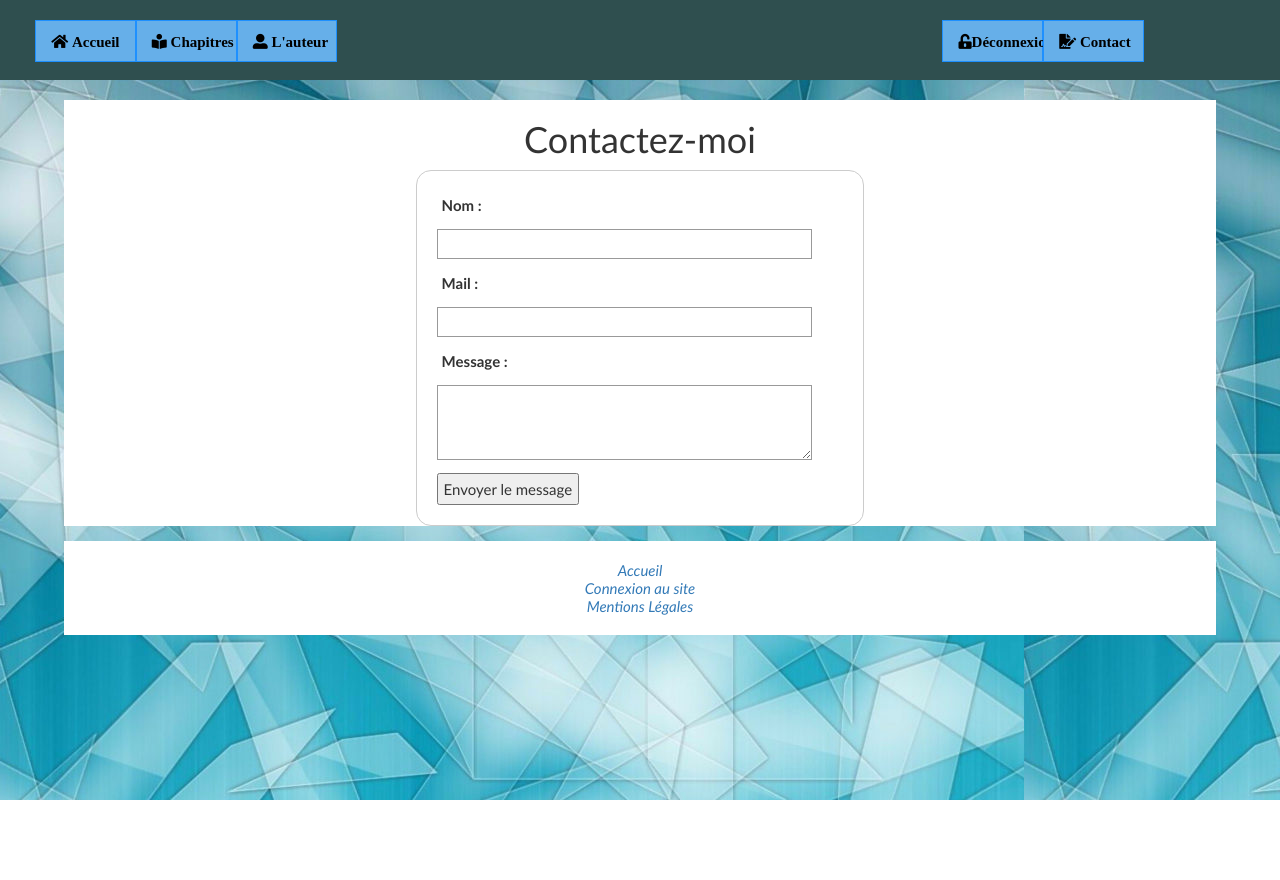
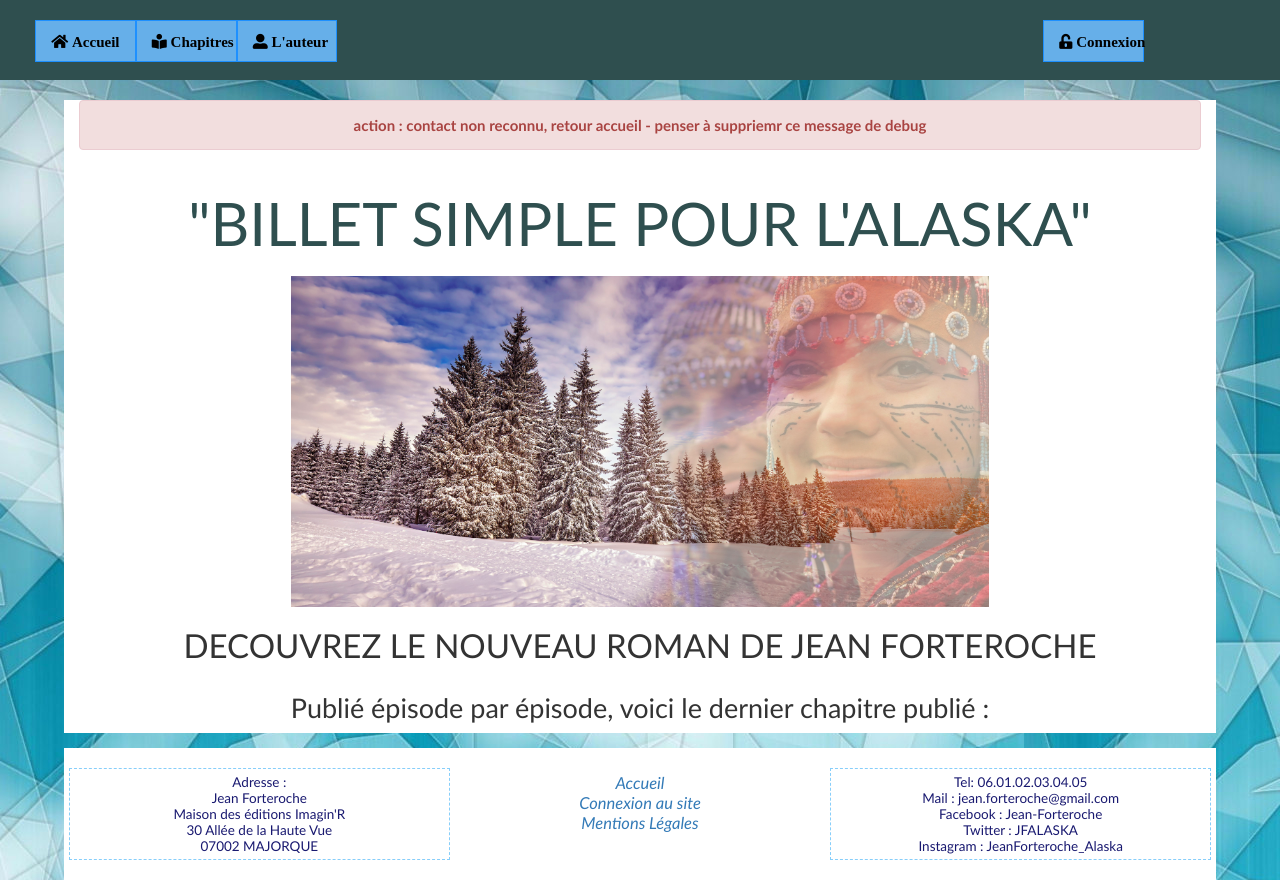
Before and after one commit to Liliaze/blog_ecrivain_oc_dwj_p4, a PHP site: page /index.php?action=contact in a window 1280 px wide. Before the commit the page ends 800 px from the top, so only its background shows below. Run offline with PHP 8.4, Linux system fonts and the light colour scheme; data that the repository does not hold is empty; some libraries are stand-ins or nearby versions.

Commit message:
update content of blog and enhance css

```diff
--- a/index.php
+++ b/index.php
@@ -31,9 +31,6 @@
                     break;
                 case 'author' :
                     $pageController->displayAuthorPage();
-                    break;
-                case 'contact' :
-                    $pageController->displayContactPage();
                     break;
                 case 'legal' :
                     $pageController->displayLegalPage();
--- a/public/css/style-lg.css
+++ b/public/css/style-lg.css
@@ -35,6 +35,18 @@ footer {
     width: 90vw;
 }
 
+#contact1, #contact2 {
+    font-size: 0.9em;
+    padding: 5px;
+    color: midnightblue;
+    border: 1px dashed lightskyblue;
+}
+#linkMenu   {
+    padding: 5px;
+    font-size: 1.1em;
+    font-style: italic;
+ }
+
 #content{
     text-align: center;
     width: 90vw;
@@ -51,6 +63,10 @@ footer {
     color: darkslategray;
     font-size: 4em;
     margin: 20px auto 20px auto;
+}
+#authorDiv {
+    width: 90%;
+    margin: auto;
 }
 #authorImg {
     width :30%;
@@ -146,7 +162,7 @@ ul#menu a i {
     background-color: white;
     color: firebrick;
 }
-.likeButton{
+.myLikeButton{
     background-color: lightgreen;
 }
 .dislikeButton {
@@ -161,7 +177,7 @@ ul#menu a i {
 .signaled{
     background-color: sandybrown;
 }
-.likeButton:hover {
+.myLikeButton:hover {
     background-color: mediumspringgreen;
     color: black;
 }
@@ -173,7 +189,7 @@ ul#menu a i {
       background-color: orangered;
       color: black;
   }
-.likeButton i, .dislikeButton i, .signaledButton i{
+.myLikeButton i, .dislikeButton i, .signaledButton i{
     color: black;
 }
 .rightLi {
--- a/view/frontend/chapter.php
+++ b/view/frontend/chapter.php
@@ -17,7 +17,7 @@ ob_start(); ?>
         </h2>
         <p><?= nl2br($data['content']) ?> <br/></p>
     </div>
-    <?php if (isset($_SESSION['login']) && $_SESSION['login'] != '') { ?>
+    <?php if (isset($_SESSION['login']) && $_SESSION['login'] != '' || !isset($_SESSION['login'])) { ?>
         <div class="postComment col-lg-12">
             <form action="index.php?action=addComment&amp;idChapter=<?= $data['id'] ?>" method="post">
                 <fieldset id="fieldsetLoginForm">
@@ -57,8 +57,8 @@ ob_start(); ?>
                         <?= nl2br(htmlspecialchars($data['comment'])) ?> <br />
                     </p>
                     <ul class="menuComment bottom">
-                        <li class="like" class="leftLi"><?= $data['nbLike'] ?></li>
-                        <li class="likeButton"><a href="index.php?action=likeComment&amp;idChapter=<?= $data['idChapter'] ?>&amp;idComment=<?= $data['id'] ?>"><i class="far fa-thumbs-up"></i></a></li>
+                        <li class="like leftLi"><?= $data['nbLike'] ?></li>
+                        <li class="myLikeButton"><a href="index.php?action=likeComment&amp;idChapter=<?= $data['idChapter'] ?>&amp;idComment=<?= $data['id'] ?>"><i class="far fa-thumbs-up"></i></a></li>
                         <li class="dislike"><?= $data['nbDislike'] ?></li>
                         <li class="dislikeButton"><a href="index.php?action=unlikeComment&amp;idChapter=<?= $data['idChapter'] ?>&amp;idComment=<?= $data['id']?> "><i class="far fa-thumbs-down"></i></a></li>
                         <?php if ($data['signaled'] == 0) {?>
--- a/view/frontend/chapterList.php
+++ b/view/frontend/chapterList.php
@@ -22,7 +22,7 @@ ob_start(); ?>
                 </h4>
                 <br />
                 <p>
-                    <?= substr(nl2br($data['content']), 0, 255);  ?>
+                    <?= substr(nl2br($data['content']), 0, 500);  ?>
                     <br/>
                 </p>
                 <p class="readMore">
--- a/view/frontend/contact.php
+++ /dev/null
@@ -1,101 +0,0 @@
-<?php
-/**
- * Created by PhpStorm.
- * User: Liliaze
- * Date: 06/11/2018
- * Time: 21:01
- */
-
-if(isset($_POST['email'])) {
-
-    // EDIT THE 2 LINES BELOW AS REQUIRED
-    $email_to = "diana.boudy@gmail.com";
-    $email_subject = "Mail pour Jean Forteroche";
-
-    function died($error) {
-        // your error code can go here
-        echo "Nous sommes désolés mais une erreur a été rencontré lors de la soumission du formulaire : <br />";
-        echo $error."<br /><br />";
-        echo "S'il vous plaît retournez sur la page et fixez le problème.<br /><br />";
-        die();
-    }
-
-
-    // validation expected data exists
-    if(!isset($_POST['name']) ||
-        !isset($_POST['email']) ||
-        !isset($_POST['message'])) {
-        died('Champ vide.');
-    }
-
-
-
-    $first_name = $_POST['name']; // required
-    $email_from = $_POST['email']; // required
-    $comments = $_POST['message']; // required
-
-    $error_message = "";
-    $email_exp = '/^[A-Za-z0-9._%-]+@[A-Za-z0-9.-]+\.[A-Za-z]{2,4}$/';
-
-    if(!preg_match($email_exp,$email_from)) {
-        $error_message .= 'Le format de l\'email n\'est pas valide.<br />';
-    }
-
-    $string_exp = "/^[A-Za-z .'-]+$/";
-
-    if(!preg_match($string_exp,$first_name)) {
-        $error_message .= 'The First Name you entered does not appear to be valid.<br />';
-    }
-
-    if(strlen($comments) < 2) {
-        $error_message .= 'The Comments you entered do not appear to be valid.<br />';
-    }
-
-    if(strlen($error_message) > 0) {
-        died($error_message);
-    }
-
-    $email_message = "Form details below.\n\n";
-
-
-    function clean_string($string) {
-        $bad = array("content-type","bcc:","to:","cc:","href");
-        return str_replace($bad,"",$string);
-    }
-
-
-
-    $email_message .= "Nom: ".clean_string($first_name)."\n";
-    $email_message .= "Email: ".clean_string($email_from)."\n";
-    $email_message .= "Message: ".clean_string($comments)."\n";
-
-// create email headers
-    $headers = 'From: '.$email_from."\r\n".
-        'Reply-To: '.$email_from."\r\n" .
-        'X-Mailer: PHP/' . phpversion();
-    @mail($email_to, $email_subject, $email_message, $headers);
-    $_SESSION['success'] = "Merci de nous avoir contacté ! Nous reviendrons vers vous dès que possible.";
-
-}
-ob_start();
-?>
-    <h1>Contactez-moi</h1>
-    <form action="index.php?action=contact" method="post">
-        <div>
-            <label for="name">Nom :</label>
-            <input type="text" id="name" name="name" required>
-        </div>
-        <div>
-            <label for="email">Mail :</label>
-            <input type="email" id="email" name="email" required>
-        </div>
-        <div>
-            <label for="message">Message :</label>
-            <textarea id="message" name="message" required></textarea>
-        </div>
-        <div class="button">
-            <button type="submit">Envoyer le message</button>
-        </div>
-    </form>
-<?php $content = ob_get_clean();
-require('template.php'); ?>
--- a/view/frontend/footer.php
+++ b/view/frontend/footer.php
@@ -1,11 +1,26 @@
 <footer>
-    <em><a href="index.php?action=home">Accueil</a></em>
-    </br>
-    <em><a href="index.php?action=login">Connexion au site</a></em>
-    </br>
-    <em><a href="index.php?action=legal">Mentions Légales</a></em>
-    </br>
-    <?php if (isset($_SESSION['admin']) && $_SESSION['admin'] == 1) { ?>
-    <em><a href="index.php?action=admin&amp;ac=log">Administration du site</a></em>
-    <?php } ?>
+    <div class="contentFooter row">
+        <div id="contact1" class="col-lg-4 col-md-4 col-xs-12">
+            Adresse :<br/>
+            Jean Forteroche<br/>
+            Maison des éditions Imagin'R<br/>
+            30 Allée de la Haute Vue<br/>
+            07002 MAJORQUE
+        </div>
+        <div id="linkMenu" class="col-lg-4 col-md-4 col-xs-12">
+            <a href="index.php?action=home">Accueil</a><br/>
+            <a href="index.php?action=login">Connexion au site</a><br/>
+            <a href="index.php?action=legal">Mentions Légales</a><br/>
+            <?php if (isset($_SESSION['admin']) && $_SESSION['admin'] == 1) { ?>
+                <a href="index.php?action=admin&amp;ac=log">Administration du site</a>
+            <?php } ?>
+        </div>
+        <div id="contact2" class="col-lg-4 col-md-4 col-xs-12">
+            Tel: 06.01.02.03.04.05<br/>
+            Mail : jean.forteroche@gmail.com<br/>
+            Facebook : Jean-Forteroche<br/>
+            Twitter : JFALASKA<br/>
+            Instagram : JeanForteroche_Alaska
+        </div>
+    </div>
 </footer>
--- a/view/frontend/header.php
+++ b/view/frontend/header.php
@@ -4,12 +4,11 @@
         <li class="button_left col-lg-1 col-md-2 col-xs-2"><a href="index.php?action=home"><i class="fas fa-home">&nbspAccueil</i></a></li>
         <li class="button_left col-lg-1 col-md-2 col-xs-2"><a href="index.php?action=chapterList"><i class="fas fa-book-reader">&nbspChapitres</i></a></li>
         <li class="button_left col-lg-1 col-md-2 col-xs-2"><a href="index.php?action=author"><i class="fas fa-user-alt">&nbspL'auteur</i></a></li>
-        <?php if (isset($_SESSION['id']) && $_SESSION['id']  == '') {?>
-        <li class="button_right col-lg-offset-6 col-md-offset-0 col-lg-1 col-md-2 col-xs-2"><a href="index.php?action=login"><i class="fas fa-unlock-alt">&nbspConnexion</i></a></li>
+        <?php if (isset($_SESSION['id']) && $_SESSION['id']  == ''  || !isset($_SESSION['login'])) {?>
+        <li class="button_right col-lg-offset-7 col-md-offset-0 col-lg-1 col-md-2 col-xs-2"><a href="index.php?action=login"><i class="fas fa-unlock-alt">&nbspConnexion</i></a></li>
         <?php } else {?>
-        <li class="button_right col-lg-offset-6 col-md-offset-0 col-lg-1 col-md-2 col-xs-2"><a href="index.php?action=logout"><i class="fas fa-unlock-alt">Déconnexion</i></a></li>
+        <li class="button_right col-lg-offset-7 col-md-offset-0 col-lg-1 col-md-2 col-xs-2"><a href="index.php?action=logout"><i class="fas fa-unlock-alt">Déconnexion</i></a></li>
         <?php } ?>
-        <li class="button_right col-lg-1 col-md-2 col-xs-2"><a href="index.php?action=contact"><i class="fas fa-file-signature">&nbspContact</i></a></li>
         <?php if (isset($_SESSION['admin']) && $_SESSION['admin'] == 1) {?>
         <li class="button_right col-lg-1 col-md-2 col-xs-2"><a href="index.php?action=admin"><i class="fas fa-hammer">&nbspAdmin</i></a></li>
         <?php } ?>
--- a/view/frontend/home.php
+++ b/view/frontend/home.php
@@ -8,11 +8,11 @@
 ob_start();
 ?>
     <div class="col-lg-12" id="home">
-        <h1 class="col-lg-12" id="homeTitle">"BILLET SIMPLE POUR L'ALASKA"</h1>
-        <img class="col-lg-8 col-lg-offset-2" src="public/image/alaska.jpg">
-        <h2 class="col-lg-12">DECOUVREZ LE NOUVEAU ROMAN DE JEAN FORTEROCHE</h2>
-        <h3 class="col-lg-12">Publié épisode par épisode, voici le dernier chapitre publié :</h3>
-        <div class="col-lg-6 col-lg-offset-3" >
+        <h1 class="col-lg-12 col-md-12 col-xs-12" id="homeTitle">"BILLET SIMPLE POUR L'ALASKA"</h1>
+        <img class="col-lg-8 col-lg-offset-2 col-lg-8 col-lg-offset-2 col-md-offset-2 col-md-8 col-xs-12" src="public/image/alaska.jpg">
+        <h2 class="col-lg-12 col-md-12 col-xs-12">DECOUVREZ LE NOUVEAU ROMAN DE JEAN FORTEROCHE</h2>
+        <h3 class="col-lg-12 col-md-12 col-xs-12">Publié épisode par épisode, voici le dernier chapitre publié :</h3>
+        <div class="col-lg-6 col-lg-offset-3 col-md-12 col-xs-12" >
           <?php while ($data= $this->_lastChapter->fetch()) {?>
             <div class="extractChapter ">
                 <h3>
@@ -21,7 +21,7 @@ ob_start();
                     <span class="extractSubTitle">publié le <?= $data['creation_date_fr'] ?></span>
                 </h3>
                 <p>
-                    <?= substr(nl2br($data['content']), 0, 255);  ?>
+                    <?= substr(nl2br($data['content']), 0, 500);  ?>
                     <br/>
                 </p>
                 <p class="readMore">
--- a/view/frontend/login.php
+++ b/view/frontend/login.php
@@ -6,7 +6,7 @@
  * Time: 21:01
  */
 ob_start();
-if (isset($_SESSION['login']) && $_SESSION['login'] == '') {
+if (isset($_SESSION['login']) && $_SESSION['login'] == '' || !isset($_SESSION['login'])) {
     ?>
     <h1>Poster des commentaires ?</h1>
     <h2>Identifiez-vous</h2>
--- a/view/frontend/register.php
+++ b/view/frontend/register.php
@@ -19,11 +19,11 @@ ob_start();
                 </div>
                 <div>
                     <label for="mdp">Mot de passe</label><br />
-                    <input type="text" id="mdpRegister" name="mdp" value="<?=$mdp?>"//>
+                    <input type="password" id="mdpRegister" name="mdp" value="<?=$mdp?>"//>
                 </div>
                 <div>
                     <label for="email">Adresse e-mail</label>
-                    <input type="text" id="mailRegister" name="email" value="<?=$email?>"//>
+                    <input type="email" id="mailRegister" name="email" value="<?=$email?>"//>
                 </div>
                 <br/>
                 <div class="button">
```
Also changed, not shown: view/frontend/author.php (+15 -8 lines).
